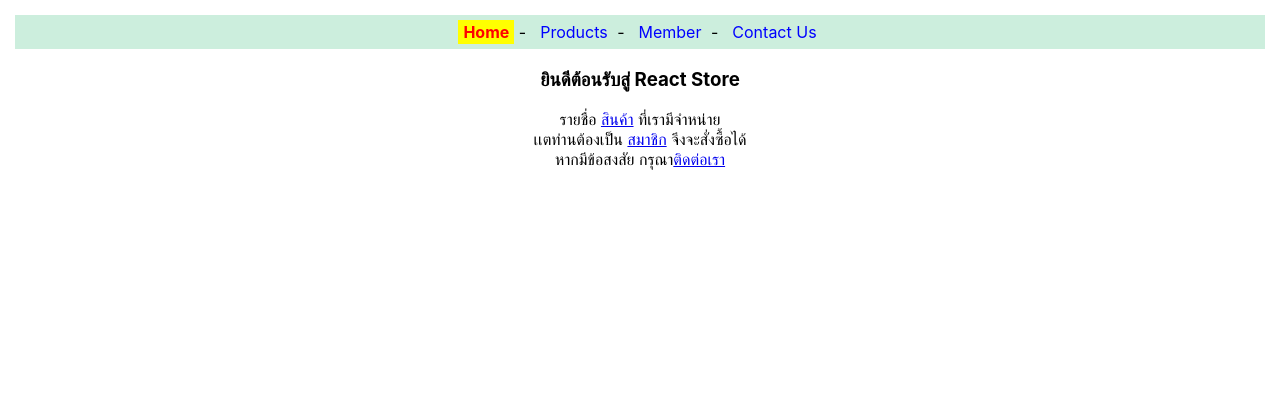
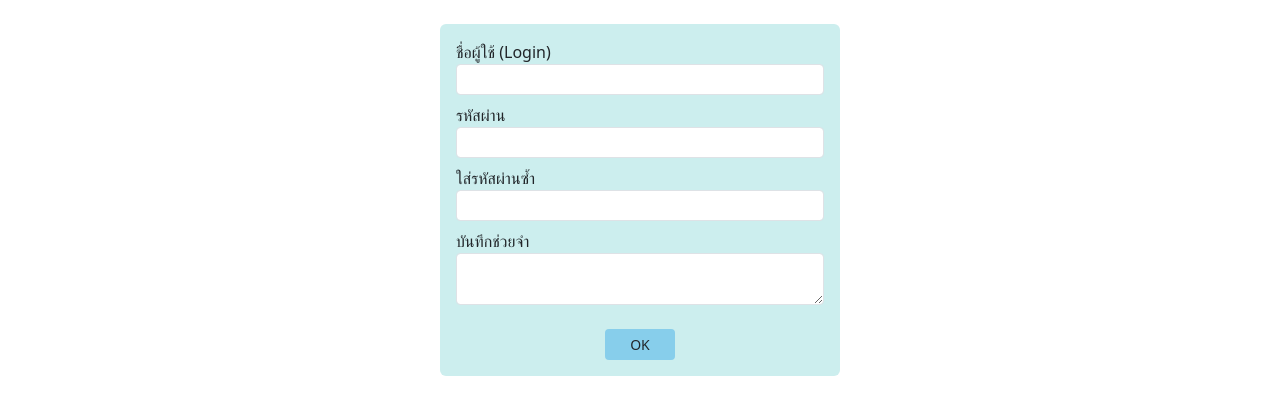
Before and after one commit to Axmjai/app1, a React (Create React App) app: page / in a window 1280 px wide. Shown: the top 414 px of the page. Built offline with nearby package versions, Linux system fonts and the light colour scheme.

Commit message:
add form-text.js
add form-text.js

```diff
--- a/package.json
+++ b/package.json
@@ -3,6 +3,7 @@
   "version": "0.1.0",
   "private": true,
   "dependencies": {
+    "bootstrap": "^5.3.3",
     "cra-template": "1.2.0",
     "react": "^19.0.0",
     "react-dom": "^19.0.0",
--- a/src/App.js
+++ b/src/App.js
@@ -1,9 +1,9 @@
 import React from 'react'
-import Router3 from './router3'
+import FormText from './form-text'
 function App() {
 
   return (
-          <Router3/>
+          <FormText/>
          )
 
   }
--- /dev/null
+++ b/src/form-text.js
@@ -0,0 +1,54 @@
+import React from "react";
+
+export default function FormText(){
+    const textPswd = React.useRef();
+    const textPswd2 = React.createRef();
+
+    const onBlurPassword = () =>{
+        let pswd = textPswd.current.value
+        if(pswd !== '' && !pswd.match(/^[0-9a-zA-Z]+$/)){
+            textPswd.current.valus =''
+            alert('ต้องเป็น 0-9 หรือ a-z หรือ A-Z')
+        }
+    }
+    const onBlurPassword2 = () =>{
+        if(textPswd.current.valus !== textPswd2.current.valus){
+            textPswd2.current.valus = ''
+            alert('รหัสผ่านทั้งสองช่องไม่ตรงกัน')
+        }
+    }
+    return (
+        <div className="mt-4 mx-auto p-3 rounded" style={{width:'400px', background:'#cee'}}>
+            <form>
+                <div className="form-group mb-2">
+                    <label htmlFor="login">ชื่อผู้ใช้ (Login)</label>
+                    <input type='text' id="login" name="login" maxLength='20' className="form-control form-control-sm"/>
+                </div>
+
+                <div className="form-group mb-2">
+                    <label htmlFor="pswd">รหัสผ่าน</label>
+                    <input type="password" id="pswd" name="pswd" maxLength='10' className="form-control form-control-sm"
+                    ref={textPswd} onBlur= {onBlurPassword}/>
+                </div>
+
+                <div className="form-group mb-2">
+                    <label htmlFor="pswd2">ใส่รหัสผ่านซ้ำ</label>
+                    <input type="password" id="pswd2" name="pswd2" maxLength='10' className="form-control form-control-sm"
+                    ref={textPswd2} onBlur= {onBlurPassword2}/>
+                </div>
+
+                <div className="form-group mb-4">
+                    <label htmlFor="memo">บันทึกช่วยจำ</label>
+                    <textarea id="memo" name="memo" rows='2' maxLength='200' className="form-control form-control-sm">
+                    </textarea>
+                    </div>
+
+                <div className="text-center">
+                    <button className="btn btn-sm px-4" style={{backgroundColor:'skyblue'}}>OK</button>
+                </div>
+            </form>
+
+
+        </div>
+    )
+}
--- a/src/index.js
+++ b/src/index.js
@@ -3,6 +3,9 @@ import ReactDOM from 'react-dom/client';
 import './index.css';
 import App from './App';
 import reportWebVitals from './reportWebVitals';
+
+import 'bootstrap/dist/css/bootstrap.min.css'
+import 'bootstrap/dist/js/bootstrap.bundle.min.js'
 
 const root = ReactDOM.createRoot(document.getElementById('root'));
 root.render(
```
Also changed, not shown: 1 other file (tests, documents, lock files or other folders).
